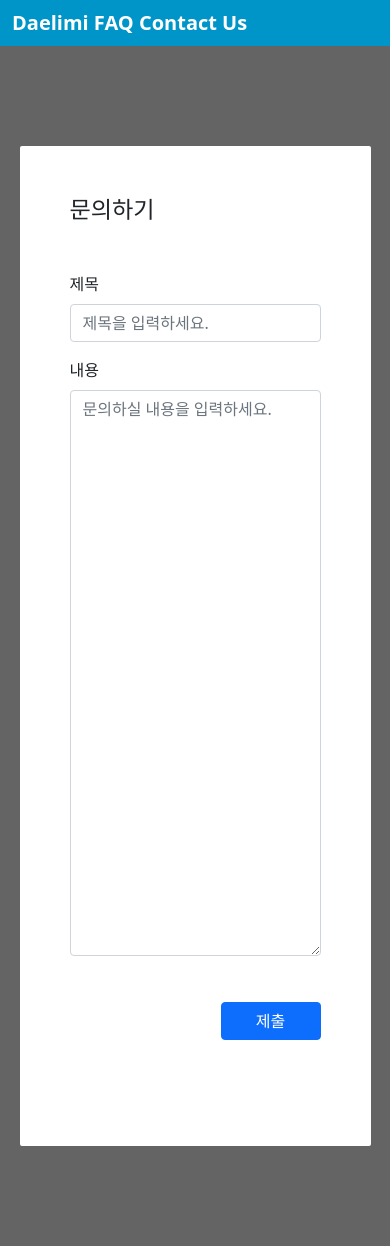
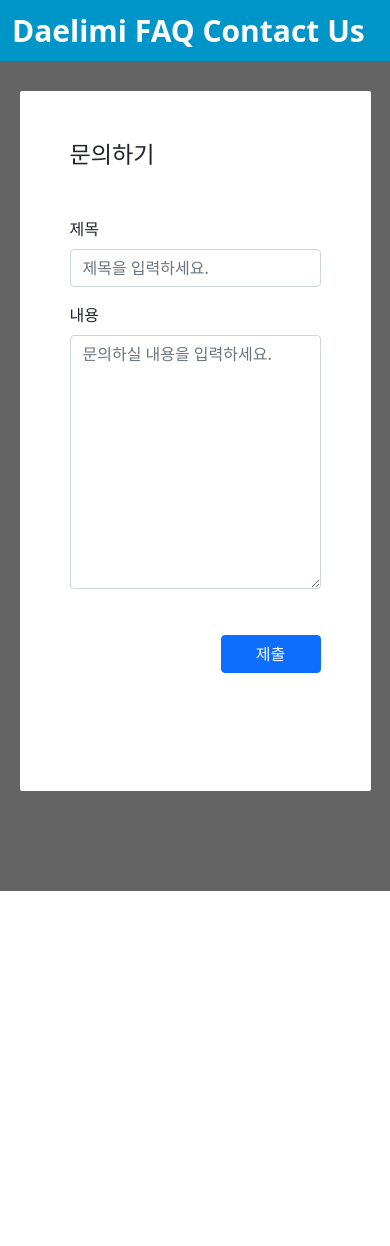
Before and after one commit to DaelimICC/Daelimi_API, a Django app: page /issue/ in a window 390 px wide. After the commit the page ends 891 px from the top, so only its background shows below. Run offline with Django 4.2, Linux system fonts and the light colour scheme.

Commit message:
[ API ] Mobile Web Set

```diff
--- a/DaelimRestAPI/views.py
+++ b/DaelimRestAPI/views.py
@@ -42,7 +42,7 @@ class IndexView(APIView):
                     if fac.checkVailed(locationWord):
                         answerData = locationWord
                     else:
-                        answerData = 'error'
+                        answerData = '거기는 어디인가요...? 잘 모르겠어요ㅠㅠ'
                 else:
                     if loc.classroomfinder(locationWord) != "찾을 수 없는 강의실 코드":
                         answerData = str(tempQuestion[0]) + ' ' + loc.classroomfinder(locationWord) + '에 있습니다!'
@@ -50,7 +50,7 @@ class IndexView(APIView):
                         answerData = str(tempQuestion[0]) + ' 어디에 있는지 저도 모르겠네요... 올바른 강의실 코드인가요?'
             # isFilter == 0
             else:
-                pass
+                answerData = '아직 구현이 되지 않았습니다! 조금만 더 기다려주세요 :D'
             # Answer Json (Dictionary)
             response_data = {
                 'answer': answerData
--- a/issue/templates/base.html
+++ b/issue/templates/base.html
@@ -2,7 +2,7 @@
 {% load static %}
 <html lang="ko">
 <head>
-    <meta charset="UTF-8" />
+    <meta charset="UTF-8"/>
     <title>대림이 문의</title>
     <!-- bootstrap -->
     <link
@@ -12,14 +12,19 @@
             crossorigin="anonymous"
     />
     <!-- Google Web Font -->
-    <link rel="preconnect" href="https://fonts.googleapis.com" />
-    <link rel="preconnect" href="https://fonts.gstatic.com" crossorigin />
+    <link rel="preconnect" href="https://fonts.googleapis.com"/>
+    <link rel="preconnect" href="https://fonts.gstatic.com" crossorigin/>
     <link
             href="https://fonts.googleapis.com/css2?family=Quicksand:wght@700&display=swap"
             rel="stylesheet"
     />
     <!-- css -->
-    <link rel="stylesheet" href="{% static 'css/main.css' %}" />
+    <link rel="stylesheet" href="{% static 'css/main.css' %}"/>
+    <meta
+            name="viewport"
+            content="width=device-width, initial-scale=1.0, user-scalable=no,
+  maximum-scale=1.0, minimum-scale=1.0"
+    />
 </head>
 
 <body>
--- a/issue/templates/issue.html
+++ b/issue/templates/issue.html
@@ -26,7 +26,7 @@
                     id="issueContents"
                     name="issueContents"
                     placeholder="문의하실 내용을 입력하세요."
-                    rows="23"
+                    rows="10"
             ></textarea>
         </div>
         <!-- 첨부파일 -->
--- a/static/css/main.css
+++ b/static/css/main.css
@@ -12,10 +12,10 @@ body {
 .bg-white {
   background: white;
   margin: auto;
-  margin-top: 100px;
+  margin-top: 30px;
   margin-bottom: 100px;
   width: 90%;
-  height: 1000px;
+  height: 700px;
   padding: 50px;
   border-radius: 2px;
 }
@@ -29,6 +29,6 @@ nav {
 }
 nav div {
   font-weight: bold;
-  font-size: 20px;
+  font-size: 30px;
   color: white;
 }
```
Lines whose indentation alone changed are shown as unchanged.
